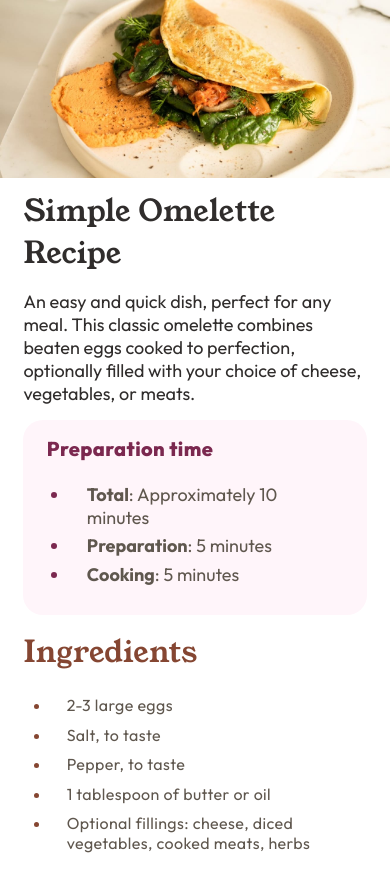
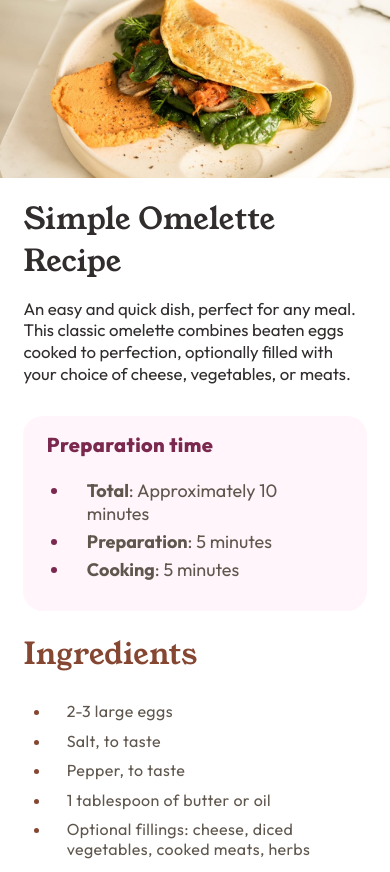
Before and after one commit to Roannej/recipe-page, a plain HTML site: page index.html in a window 390 px wide. Shown: the top 872 px of the page. Drawn offline with Linux system fonts and the light colour scheme.

Commit message:
design review & responsive check done

```diff
--- a/style.css
+++ b/style.css
@@ -28,13 +28,14 @@ body {
 p {
     font-family: Outfit-VariableFont_wght;
     font-size: 30px;
-    margin: 0 6% 4%;
+    margin: 0 6% 6%;
     color: hsl(24, 5%, 18%);
+    line-height: 1.3;
 }
 
 .preparation {
     background-color: hsl(330, 100%, 98%);
-    margin: 0 6% 4%;
+    margin: 0 6% 2%;
     border-radius: 20px;
     padding: 4% 4% 2%;
     font-family: Outfit-VariableFont_wght;
@@ -63,7 +64,7 @@ p {
 .ingredients,
 .instructions {
     margin: 0 6% 2%;
-    padding-bottom: 2%;
+    padding-bottom: 3%;
     border-bottom: 1px solid hsl(30,18%,87%);
 }
 
@@ -75,16 +76,15 @@ p {
     margin: 0;
     font-size: 50px;
     letter-spacing: 0.4px;
-    padding-bottom: 2%;
+    padding: 3% 0;
 }
 
 .ingredients li,
 .instructions li {
     font-size: 32px;
     font-family: Outfit-VariableFont_wght;
-    padding-bottom: 2%;
+    padding: 0 2% 2%;
     color: hsl(30, 10%, 34%);
-    padding-left: 2%;
 }
 
 .ingredients li::marker,
@@ -104,7 +104,7 @@ p {
     margin: 0;
     font-size: 50px;
     letter-spacing: 0.4px;
-    padding-bottom: 2%;
+    padding: 2% 0;
 }
 
 .nutrition span {
@@ -143,6 +143,18 @@ td {
     margin-bottom: 20px;
 }
 
+@media screen and (max-width: 768px) {
+    .intro h1 {
+        font-size: 50px;
+    }
+
+    .ingredients h2,
+    .instructions h2,
+    .nutrition h2 {
+        font-size: 40px;
+    }
+}
+
 @media screen and (max-width: 425px) {
     .hero img {
         border-radius: 0;
@@ -152,13 +164,15 @@ td {
 
     .intro h1 {
         font-size: 30px;
+        margin-top: 2%;
     }
 
     p {
-        font-size: 18px;
+        font-size: 16.8px;
     }
 
     .preparation {
+        margin: 2% 6%;
         padding: 4% 6% 2%;
     }
 
@@ -175,15 +189,25 @@ td {
         padding-left: 8%;
     }
 
+    .ingredients,
+    .instructions {
+        padding-top: 2%;
+    }
+
     .ingredients h2,
     .instructions h2 {
         font-weight: 400;
         font-size: 30px;
+        padding-top: 2%;
     }
 
     .ingredients ul,
     .instructions ol {
         padding-left: 8%;
+    }
+
+    ol {
+        margin: 2% 0 3%;
     }
 
     .ingredients li,
@@ -204,12 +228,13 @@ td {
     }
 
     .nutrition {
-    padding-bottom: 6%;
+    padding: 2% 0 6%;
     }
 
     .nutrition h2 {
         font-weight: 400;
         font-size: 30px;
+        margin-bottom: 2%;
     }
 
     .nutrition span {
@@ -218,6 +243,7 @@ td {
 
     table {
         font-size: 16px;
+        margin-top: 4%;
     }
 
     .numbers {
```
Also changed, not shown: Screenshot-mobile.png (added), 2 other files.
